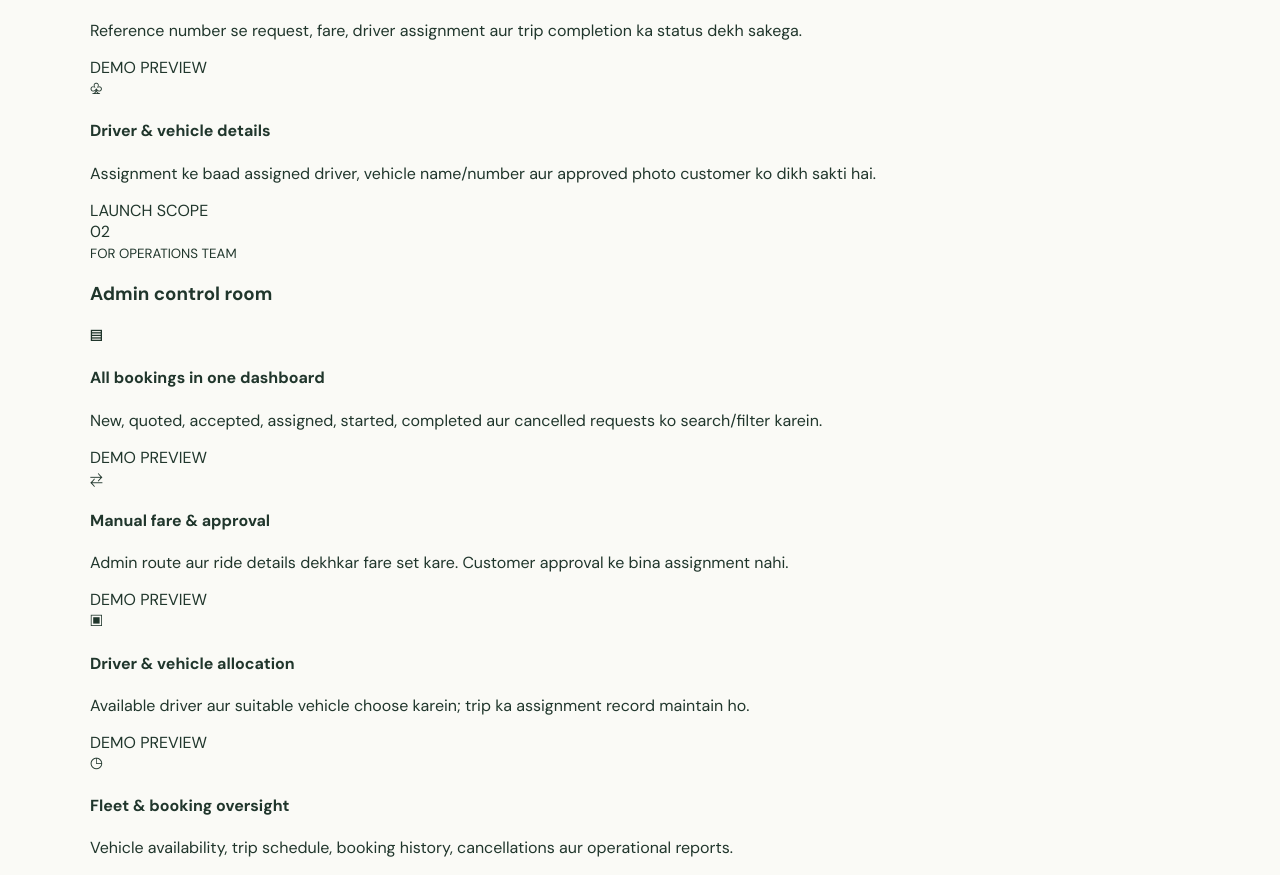
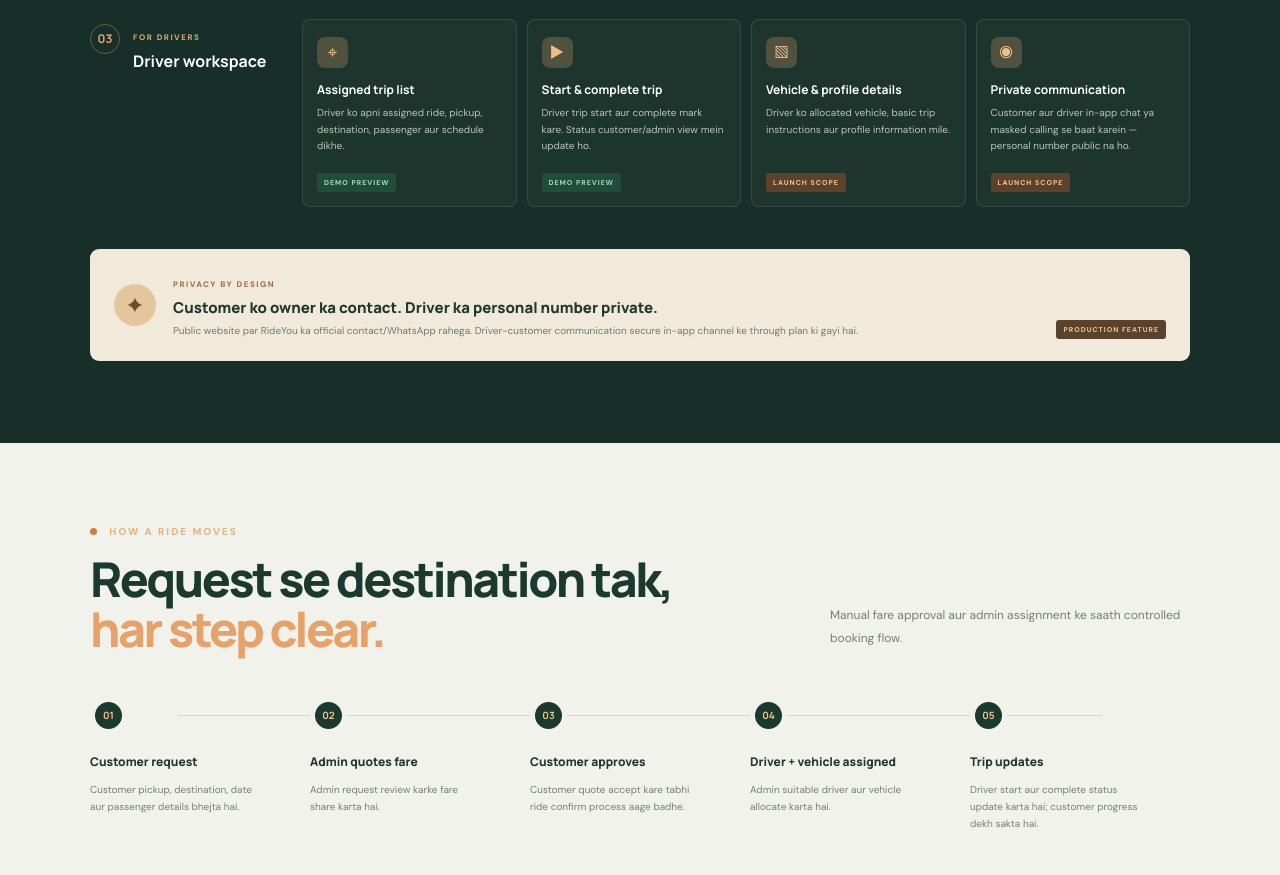
Before and after one commit to abhinavcse-er/RideYou, a React (Vite) app in the folder client/: page / in a window 1280 px wide. Shown: the part 1792-2667 px from the top of the page. Built offline with nearby package versions, Linux system fonts and the light colour scheme.

Commit message:
Add responsive client showcase and product workflow design

```diff
--- a/client/src/styles.css
+++ b/client/src/styles.css
@@ -41,3 +41,72 @@
  .type-card{min-height:220px}
  .photo-credit{text-align:left;line-height:1.7}
 }
+
+
+/* Client presentation navigation and full product feature showcase */
+.main-nav{display:flex;align-items:center;gap:23px;margin-left:auto;margin-right:26px}
+.main-nav a{font-size:11px;font-weight:700;color:#647267;text-decoration:none}
+.main-nav a:hover{color:#d77a45}
+.showcase{padding:86px 0 82px;background:#172f28;color:#f7f5ed;position:relative;overflow:hidden}
+.showcase:before{content:"";position:absolute;width:520px;height:520px;border:1px solid #ffffff0d;border-radius:50%;right:-210px;top:-240px;box-shadow:0 0 0 60px #ffffff05,0 0 0 120px #ffffff03}
+.showcase-head,.journey-head{display:flex;justify-content:space-between;align-items:end;gap:35px;position:relative}
+.showcase-head .eyebrow,.journey-head .eyebrow{color:#e5b37e}
+.showcase-head h2,.journey-head h2{color:#fff;font-size:48px;letter-spacing:-2.5px;margin:16px 0 0}
+.showcase-head h2 em,.journey-head h2 em{color:#e5a36b}
+.showcase-head>p,.journey-head>p{max-width:360px;color:#b8c4b9;font-size:12px;line-height:1.9;margin:0 0 5px}
+.feature-groups{display:grid;gap:37px;margin-top:48px;position:relative}
+.feature-group{display:grid;grid-template-columns:190px 1fr;gap:22px;align-items:start}
+.group-label{display:flex;gap:13px;align-items:flex-start;padding-top:5px}
+.group-label>span{font:700 12px Manrope;color:#e5a36b;border:1px solid #e5a36b66;border-radius:50%;width:30px;height:30px;display:grid;place-items:center;flex:none}
+.group-label small{font-size:8px;letter-spacing:1.5px;color:#d8a978;font-weight:800}
+.group-label h3{font:700 16px Manrope;color:#fff;margin:5px 0}
+.feature-cards{display:grid;grid-template-columns:repeat(4,1fr);gap:10px}
+.feature-card{min-height:188px;padding:17px 14px 14px;border:1px solid #ffffff1b;background:#ffffff08;border-radius:8px;display:flex;flex-direction:column;align-items:flex-start}
+.feature-card>b{width:31px;height:31px;border-radius:8px;background:#e6ad7540;color:#f0bd8c;display:grid;place-items:center;font-size:17px;margin-bottom:13px}
+.feature-card h4{font:700 12px/1.45 Manrope;color:#fff;margin:0 0 7px}
+.feature-card p{font-size:10px;line-height:1.65;color:#b9c4bb;margin:0 0 13px}
+.feature-state{display:inline-flex;align-items:center;border-radius:3px;padding:5px 7px;font-size:7px;letter-spacing:1px;font-weight:800;margin-top:auto;white-space:nowrap}
+.demo-state{color:#a8d5b0;background:#214c3b}
+.plan-state{color:#f1c18f;background:#5b422c}
+.privacy-strip{position:relative;margin-top:42px;padding:22px 24px;display:flex;align-items:center;gap:17px;background:#f1e9d9;border-radius:9px;color:#20382d}
+.privacy-icon{width:42px;height:42px;border-radius:50%;display:grid;place-items:center;background:#e3c69e;color:#6c4d2f;font-size:20px;flex:none}
+.privacy-strip>div:nth-child(2){flex:1}
+.privacy-strip small,.roadmap-row small{font-size:8px;letter-spacing:1.5px;font-weight:800;color:#9b7049}
+.privacy-strip h3{font:800 15px Manrope;margin:5px 0;color:#20382d}
+.privacy-strip p{font-size:10px;line-height:1.6;color:#6e7b70;margin:0}
+.journey-section{padding:82px 0;background:#f0f2eb}
+.journey-head h2{color:#1b392e}
+.journey-head>p{color:#738076}
+.journey-steps{display:grid;grid-template-columns:repeat(5,1fr);gap:0;margin-top:42px;position:relative}
+.journey-steps:before{content:"";height:1px;background:#d2dacf;position:absolute;left:8%;right:8%;top:18px}
+.journey-steps article{position:relative;padding:0 16px 0 0}
+.journey-steps article>span{position:relative;z-index:1;width:37px;height:37px;border-radius:50%;display:grid;place-items:center;background:#1b392e;color:#f2c28b;font:700 10px Manrope;border:5px solid #f0f2eb;margin-bottom:16px}
+.journey-steps b{font:800 12px Manrope;color:#20392e}
+.journey-steps p{font-size:10px;line-height:1.7;color:#758177;max-width:170px}
+.roadmap-row{margin-top:34px;padding:18px 20px;border:1px solid #dfe5dc;border-radius:8px;display:flex;justify-content:space-between;align-items:center;gap:15px;background:#f8f9f5}
+.roadmap-row strong{display:block;margin-top:6px;color:#32483a;font-size:11px}
+@media(max-width:900px){.feature-group{grid-template-columns:1fr;gap:13px}.feature-cards{grid-template-columns:repeat(2,1fr)}.feature-card{min-height:160px}.main-nav{gap:13px;margin-right:14px}.journey-steps article{padding-right:9px}}
+@media(max-width:760px){
+ .main-nav{display:none}
+ .showcase{padding:58px 0}
+ .showcase-head,.journey-head{display:block}
+ .showcase-head h2,.journey-head h2{font-size:38px}
+ .showcase-head>p,.journey-head>p{margin-top:14px}
+ .feature-groups{gap:28px;margin-top:34px}
+ .feature-cards{grid-template-columns:repeat(2,minmax(0,1fr));gap:8px}
+ .feature-card{padding:13px 11px;min-height:190px}
+ .feature-card h4{font-size:11px}
+ .feature-card p{font-size:9px}
+ .privacy-strip{align-items:flex-start;flex-wrap:wrap;padding:18px}
+ .privacy-strip>div:nth-child(2){min-width:calc(100% - 65px)}
+ .privacy-strip>.feature-state{margin-left:59px}
+ .journey-section{padding:58px 0}
+ .journey-steps{grid-template-columns:1fr;gap:0;margin-top:28px}
+ .journey-steps:before{left:18px;right:auto;top:18px;bottom:22px;width:1px;height:auto}
+ .journey-steps article{display:grid;grid-template-columns:42px 1fr;column-gap:10px;padding:0 0 16px}
+ .journey-steps article>span{grid-row:span 2;margin:0}
+ .journey-steps b{padding-top:5px}
+ .journey-steps p{max-width:none;margin:5px 0 0}
+ .roadmap-row{align-items:flex-start;flex-direction:column}
+}
+@media(max-width:380px){.feature-cards{grid-template-columns:1fr}.feature-card{min-height:0}.feature-card p{font-size:10px}}
```
